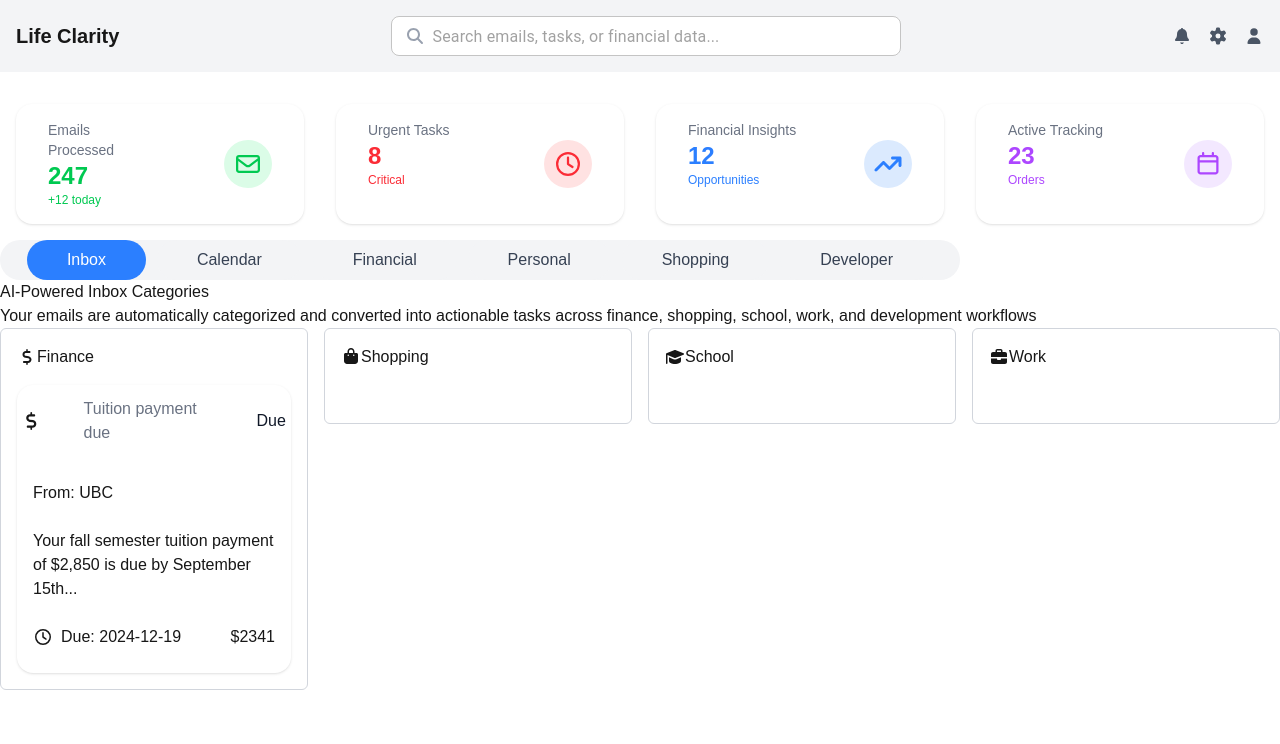
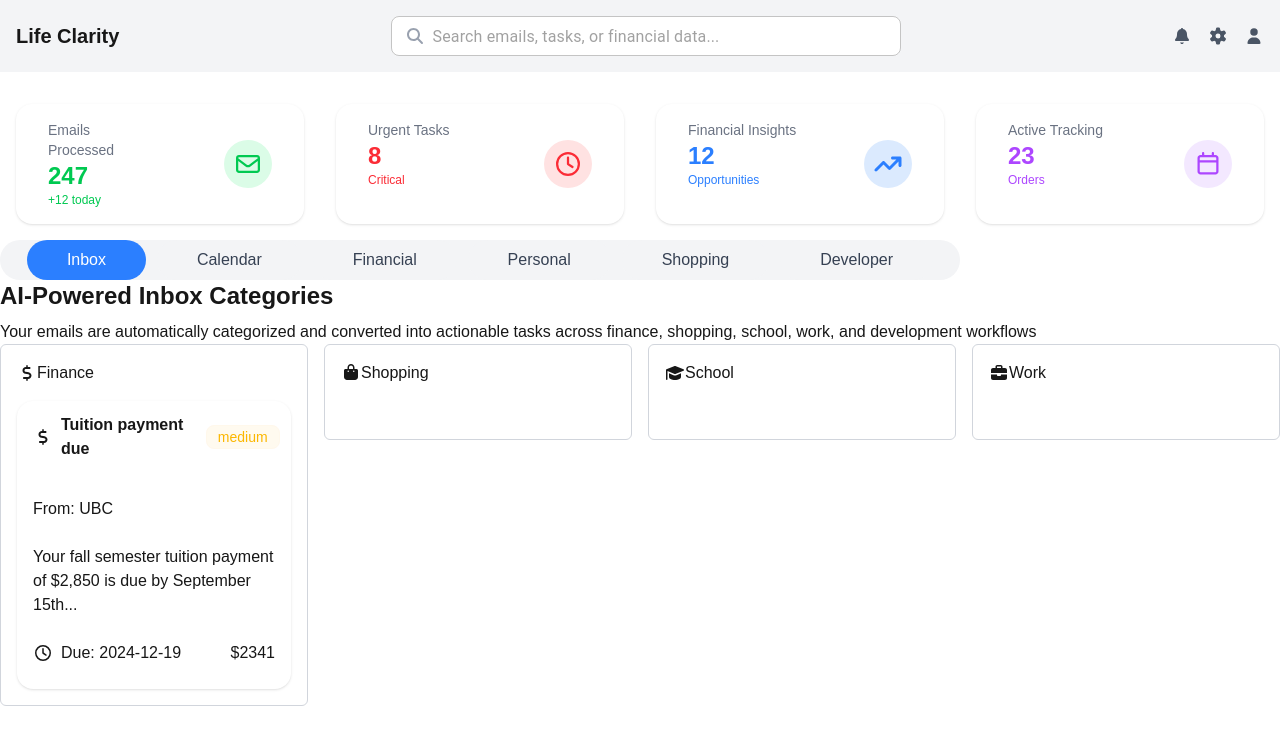
Before and after one commit to kennedyyung/hack-the-north, a Next.js app: page / in a window 1280 px wide. Both pictures are taken after a click on the button "Inbox". Shown: the top 744 px of the page. Built offline with nearby package versions, Linux system fonts and the light colour scheme; what @mui/material-nextjs would draw is missing.

Commit message:
adding more styling

```diff
--- a/src/app/components/emailSummary.tsx
+++ b/src/app/components/emailSummary.tsx
@@ -15,16 +15,24 @@ type EmailSummaryProps = {
   export default function EmailSummary({ title, tag, from, icon, note, dueDate, amount }: EmailSummaryProps) {
     return (
         <div className="grid grid-rows-4 rounded-2xl shadow bg-white m-4">
-      <div className=" grid grid-cols-7 mx-4">
+      <div className=" grid grid-cols-7 mx-4 items-center">
+        <div className="flex col-span-5">
         {icon && (
-            <div className=" flex items-center justify-self-end self-center w-12 h-12 rounded-full text-lg ">
+            <div className=" flex items-center ">
                 {icon}
             </div>
         )}
 
-        <h1 className="col-start-2 col-span-5 text-md font-medium text-gray-500 flex items-center mx-4">{title}</h1>
-        <p className="col-start-7 text-gray-900 flex items-center mx-4">{tag}</p>
+        <h1 className=" text-md font-semibold flex items-center ml-2 ">{title}</h1>
         </div>
+        <div
+  className={`col-start-6 flex items-center badge-soft badge
+    ${tag === "high" ? "badge-error" : ""}
+    ${tag === "medium" ? "badge-warning" : ""}
+    ${tag === "low" ? "badge-success" : ""}`}
+>
+  {tag}
+</div>        </div>
 
         <div className="row-start-2 flex items-center mx-4">From: {from}</div>
         <div className="row-start-3 mx-4">{note}</div>
--- /dev/null
+++ b/src/app/components/shopifySummary.tsx
@@ -0,0 +1,41 @@
+import { ReactNode } from "react";
+import { faClock } from "@fortawesome/free-regular-svg-icons";
+import { FontAwesomeIcon } from "@fortawesome/react-fontawesome";
+
+type EmailSummaryProps = {
+    title: string;
+    status: string | number;
+    orderNo: string;
+    note: string;
+    dueDate: string;
+    amount: string | number;
+  };
+
+  export default function EmailSummary({ title, status, orderNo, note, dueDate, amount }: EmailSummaryProps) {
+    return (
+        <div className="grid grid-rows-4 rounded-2xl shadow bg-white m-4">
+      <div className=" grid grid-cols-7 mx-4">
+
+        <h1 className="col-start-2 col-span-5 text-md font-medium text-gray-500 flex items-center mx-4">{title}</h1>
+        <p className="col-start-7 text-gray-900 flex items-center mx-4">{status}</p>
+        </div>
+
+        <div className="row-start-2 flex items-center mx-4">From: {orderNo}</div>
+        <div className="row-start-3 mx-4">{note}</div>
+        <div className="row-start-4 flex justify-between items-center mx-4">
+        {dueDate && (
+  <div className="flex items-center gap-2 ">
+    <FontAwesomeIcon icon={faClock} />
+    <p>Due: {dueDate}</p>
+  </div>
+)}
+
+
+            <p>${amount}</p>
+            </div>
+
+        </div>
+
+
+    );
+  }
--- a/src/app/pages/inbox.tsx
+++ b/src/app/pages/inbox.tsx
@@ -5,7 +5,7 @@ import EmailSummary from "../components/emailSummary";
 export default function Inbox() {
     return (
       <>
-        <h1>AI-Powered Inbox Categories</h1>
+        <h1 className="text-2xl font-bold mb-2">AI-Powered Inbox Categories</h1>
         <p>
           Your emails are automatically categorized and converted into actionable tasks across finance, shopping, school, work, and development workflows
         </p>
@@ -19,7 +19,7 @@ export default function Inbox() {
             </div>
 
 
-            <EmailSummary title="Tuition payment due" from="UBC" tag="Due" icon={<FontAwesomeIcon icon={faDollarSign} />} note="Your fall semester tuition payment of $2,850 is due by September 15th..."  dueDate="2024-12-19" amount="2341"/>
+            <EmailSummary title="Tuition payment due" from="UBC" tag="medium" icon={<FontAwesomeIcon icon={faDollarSign} />} note="Your fall semester tuition payment of $2,850 is due by September 15th..."  dueDate="2024-12-19" amount="2341"/>
           </div>
           <div className="bg-white border border-gray-300 h-24 rounded-md  ">
           <div className="flex items-center ml-4 mr-2 mt-4">
--- a/src/app/pages/shopping.tsx
+++ b/src/app/pages/shopping.tsx
@@ -1,7 +1,30 @@
+import { FontAwesomeIcon } from "@fortawesome/react-fontawesome"
+import { faStore, faBoxOpen } from "@fortawesome/free-solid-svg-icons"
 export default function Shopping() {
     return (
         <>
-        <h1>SHOPPING</h1>
-        </>
+        <h1 className="text-2xl font-bold mb-2">Smart Shopping Dashboard</h1>
+        <p>
+          We bridge inbox + commerce, turning email receipts into a smart shopping dashboard. Track orders, deliveries, and connect to Shopify merchant dashbaords automatically.
+        </p>
+
+        <div className="p-4 rounded-2xl shadow bg-white grid grid-rows-2 w-76 mx-4">
+            <h1>Total Orders</h1>
+            <div className="flex">
+            <p>4</p>
+            <FontAwesomeIcon icon={faBoxOpen}/>
+            </div>
+        </div>
+
+      <div className="bg-green-50 border border-green-600 rounded-2xl p-6 space-y-6">
+        {/* Header */}
+        <div className="flex items-center space-x-2">
+          <FontAwesomeIcon icon={faStore} className="text-green-600 w-5 h-5" />
+          <h2 className="text-green-600 font-semibold text-lg">
+            Smart Commerce Integration
+          </h2>
+        </div>
+        </div>
+                </>
     )
 }
```
